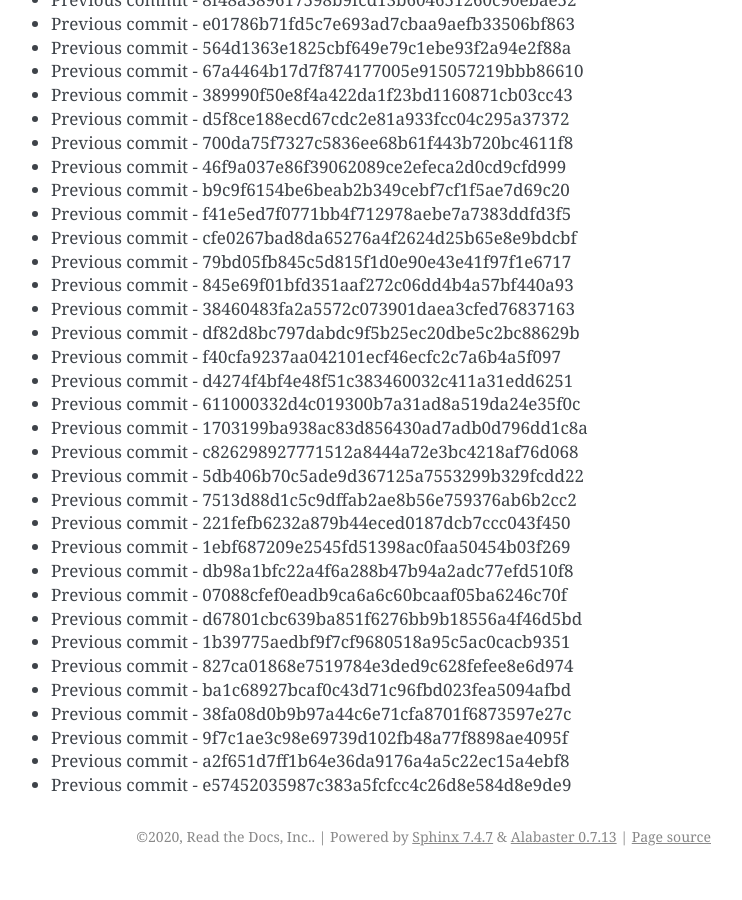
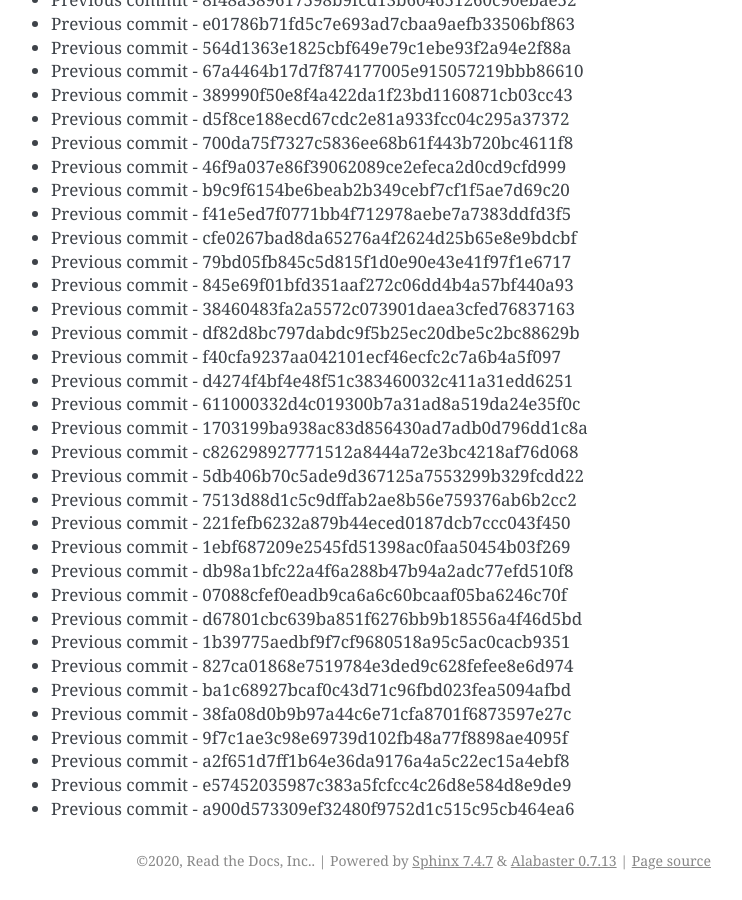
Before and after one commit to readthedocs/rtd-git-stresstest, a Sphinx documentation site: the page built from docs/updates.rst, in a window 1280 px wide and 900 px high, scrolled down 34233 px. Shown: the whole window, without its empty margins (399-1141 px from the left). Built offline with Sphinx 7.4.7, drawn with Linux system fonts in a browser that asks for light colours; before the commit the page ends 35109 px from its top, so only the background shows below that.

Commit message:
Generating commit from previous: a900d573309ef32480f9752d1c515c95cb464ea6

```diff
--- a/docs/updates.rst
+++ b/docs/updates.rst
@@ -1470,3 +1470,4 @@ It can be tested for any performance characteristics.
 * Previous commit - 9f7c1ae3c98e69739d102fb48a77f8898ae4095f
 * Previous commit - a2f651d7ff1b64e36da9176a4a5c22ec15a4ebf8
 * Previous commit - e57452035987c383a5fcfcc4c26d8e584d8e9de9
+* Previous commit - a900d573309ef32480f9752d1c515c95cb464ea6
```
